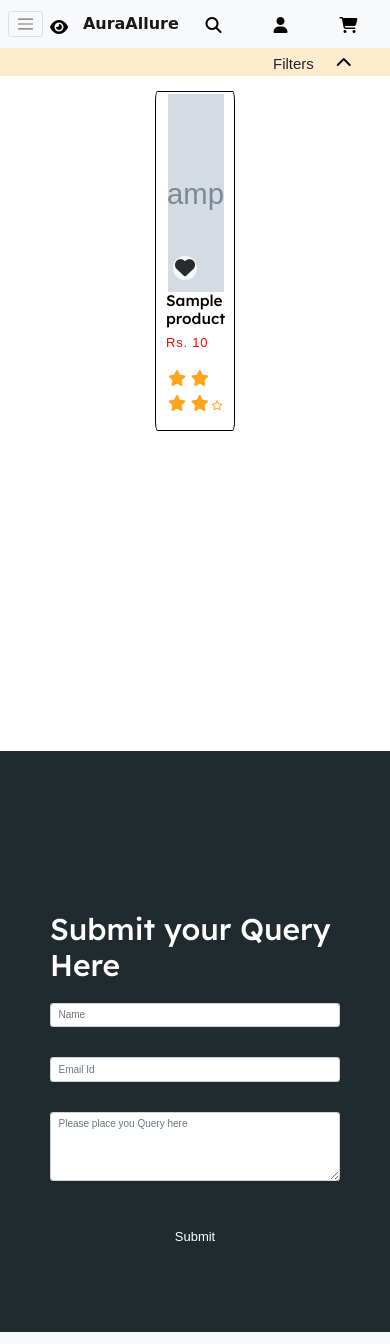
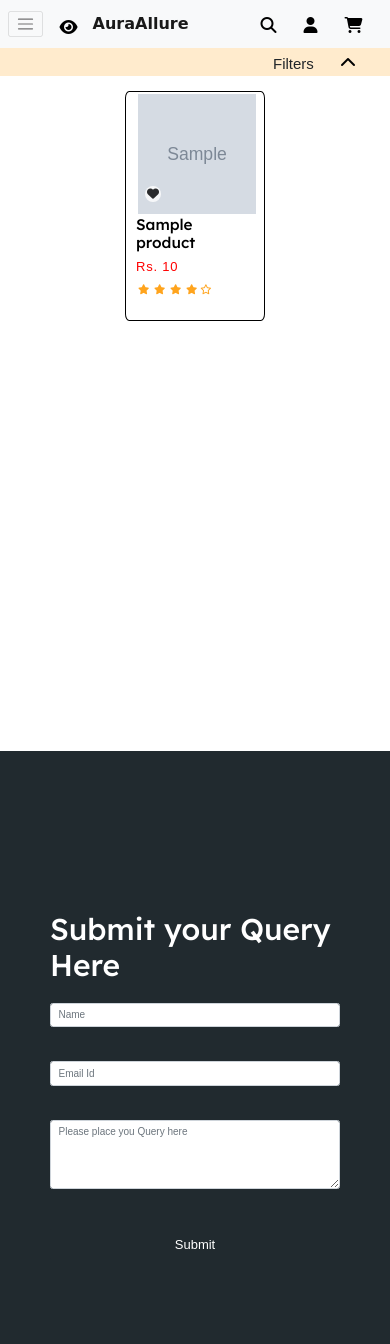
Before and after one commit to manasvi-tech/AuraAllure---Ecommerce, a Node server app: a page that uses templates/partials/card.hbs in a window 390 px wide. Run offline with Node 20, Linux system fonts and the light colour scheme; tables that the repository leaves empty hold one stand-in row (values such as "Sample post"); grey boxes marked "Sample" are stand-in pictures; some libraries are stand-ins or nearby versions; some web fonts are replaced.

Commit message:
mostly responsive

```diff
--- a/public/css/productDetails.css
+++ b/public/css/productDetails.css
@@ -25,6 +25,9 @@ body {
     display: block;
     margin: 0 auto;
 }
+
+
+
 
 .product-info-price{
     color: red;
--- a/public/css/products.css
+++ b/public/css/products.css
@@ -16,7 +16,7 @@
 .filter{
     background-color: blanchedalmond;
     flex: 1;
-    width: 100vh;
+    width: 100%;
     padding: 6.5rem  3rem 0 3rem;
 }
 
@@ -78,24 +78,39 @@ input{
     .filters-shortcut{
         display: block;
     }
-    .filter{
-        display: none;
-    }
-
     .allproducts{
         padding: 1rem 2rem 1rem 2rem;
 
-
+    }
+    .products-page{
+        display: flex;
+        flex-direction: column;
+    }
+    .filter-group .range-inputs{
+        flex-direction: column;
+    }
+    input{
+        margin-bottom: 4px;
+    }
+    .filter{
+        padding: 2rem;
+        display: none;
+    }
+    .show-filter {
+        display: block !important;
     }
 
 }
-
-@media (min-width:768px){
+@media(min-width:768px){
     .filters-shortcut{
         display: none;
     }
 }
 
+.dropdown{
+    background-color: transparent;
+    border: 0;
+}
 .empty{
     height: inherit;
     width: 100%;
--- a/public/css/style.css
+++ b/public/css/style.css
@@ -113,7 +113,14 @@ p{
 .row, .carousel-inner{
     height: fit-content;
     max-height : 55vh
+}
 
+@media(max-width:768px){
+    .row, .carousel-inner{
+        height: fit-content;
+        max-height : 29vh;
+
+    }
 
 }
 
@@ -246,6 +253,12 @@ p{
     #second-footer, #first-footer{
         display: none;
     }
+    .right-nav ul{
+        gap: 0px;
+    }
+    .nav-link{
+        padding: .5rem 0.5rem;
+    }
   }
 
 .top-categories>a{
--- a/src/app.js
+++ b/src/app.js
@@ -150,7 +150,7 @@ app.post('/register', async (req, res) => {
             console.log(token);
             const registered = await registerUser.save();
 
-            res.redirect('/register');
+            res.redirect('/');
 
         }
 
@@ -523,6 +523,7 @@ app.get('/addProductWish/:id', auth, async (req, res) => {
         const user = req.user;
         const itemId = req.params.id;
         // console.log(itemId)
+        console.log("in add produ")
 
         const product = await Product.findOne({ _id: itemId });
 
@@ -730,27 +731,10 @@ app.post('/payment', auth, async (req, res) => {
             city: address.city
         });
 
-        console.log("made");
+        const savedAddress = await registerAddress.save();
 
-        const savedAddress = await registerAddress.save();
-        console.log(savedAddress);
-
-        // async function productWithQuantity(cartItem) {
-        //     let obj = {
-        //         product: await Product.findOne({ _id: cartItem.product }).select('name'),
-        //         quantity: cartItem.quantity
-        //     };
-        //     return obj;
-        // }
-
-        // const cartProducts = await Cart.find({ user: user._id });
-        // const productsWithQuantity = [];
-
-        // for (const cartItem of cartProducts) {
-        //     const product = await productWithQuantity(cartItem);
-        //     productsWithQuantity.push(product);
-        // }
-
+        user.address.push(savedAddress._id);
+        await user.save();
         const cartProducts = await Cart.find({ user: user._id }).populate('product')
 
         const productsWithQuantity = cartProducts.map(cartItem => ({
@@ -801,6 +785,8 @@ app.get('/proceedToPay/:id', auth, async (req, res) => {
             console.log("Done")
         }
 
+        await user.save();
+
         const products = await Product.find().limit(6);
         // console.log(products);
         res.render('index', {
--- a/templates/partials/card.hbs
+++ b/templates/partials/card.hbs
@@ -55,16 +55,38 @@
     }
 
     @media(max-width: 768px) {
-        .img-container img {
-            max-width: 8rem;
-            max-height: 20rem;
+        .img-container {
+            width: 100%;;
+            max-height: 12rem;
             margin: 2px;
+            display: flex;
+            justify-content: center;
+            align-items: center;
+
         }
 
+        .column>h3{
+            font-size: 1.2rem;
+        }
+        .price{
+            margin-bottom: 0;
+        }
         .column {
-            max-width: 8rem;
+            max-width: 14rem;
+            height: 23rem;
+        }
+        .img-container img{
+            overflow: visible;
+        }
+
+        .fa-star{
+            font-size: 1rem;
+        }
+        .fa-heart{
+            font-size: 1.2rem;
         }
     }
+
 </style>
 <div class="column">
     <div class="img-container">
--- a/templates/partials/wishlistCard.hbs
+++ b/templates/partials/wishlistCard.hbs
@@ -5,7 +5,7 @@
         padding-bottom: 1rem;
         padding-right: 1rem;
         border: 1px solid black;
-        border-radius: 3%;
+        border-radius: 3px;
         width: 18rem;
         height: 36rem;
     }
@@ -26,6 +26,7 @@
         /*
         Ensure the image covers the container */
     }
+
     .column>h3 {
         text-transform: uppercase;
     }
@@ -40,31 +41,39 @@
 
     @media(max-width: 768px) {
         .img-container img {
-            max-width: 8rem;
-            max-height: 20rem;
-            margin: 2px;
+            width: 85%;
+            overflow: visible;
         }
 
         .column {
-            max-width: 8rem;
+            max-width: 15rem;
+            max-height: 28rem;
+            padding: 1rem;
+        }
+
+        .img-container {
+            max-height: 16rem;
+            display: flex;
+
+            justify-content: center;
         }
     }
 
-    .wish{
-        font-size:1.1rem;
-        padding:0.3rem 0.7rem;
+    .wish {
+        font-size: 1.1rem;
+        padding: 0.3rem 0.7rem;
     }
-    .content{
+
+    .content {
         min-height: 11rem;
     }
-
 </style>
 
 
 <div class="column">
     <div class="img-container">
         <img src="{{imageUrl}}" alt="Product Image">
-        <i class="fa-solid fa-heart heart-icon" onclick="toggleHeartBackground(event)"></i>
+
     </div>
     {{!-- {{brand}} --}}
     <a href="/productDetails/{{_id}}">
@@ -72,9 +81,11 @@
             <h3 class="limited-heading">{{name}}</h3>
             <p class="price" style="color:red">Rs. {{price}}</p>
         </div>
-        <div class ='remove'>
+        <div class='remove'>
             {{!-- <a href=""><button class=" btn-success wish">Add to Cart</button></a> --}}
-            <a  class="buttona" href="/removeFromWishlist/{{_id}}"><button style="border-radius:8%" class="btn-danger wish">Remove from wishlist</button></a>
+            <a class="buttona" href="/removeFromWishlist/{{_id}}">
+                <button style="border-radius:3px" class="btn-danger wish">Remove from wishlist</button>
+            </a>
         </div>
     </a>
 </div>
--- a/templates/views/checkout.hbs
+++ b/templates/views/checkout.hbs
@@ -42,7 +42,6 @@
             </form>
         </div>
 
-        {{amount}}
 
         <div class="existingAddress">
             {{#if address}}
--- a/templates/views/deleteUserAdmin.hbs
+++ b/templates/views/deleteUserAdmin.hbs
@@ -87,6 +87,6 @@
             <p>User not found.</p>
         {{/if}}
     </div>
-    {{>footer}}
+
 </body>
 </html>
--- a/templates/views/index.hbs
+++ b/templates/views/index.hbs
@@ -6,10 +6,7 @@
 </head>
 
 <body>
-    <div class="welcome">
-        <p>Welcome to AuraAllure, your one-stop beauty destination. Sales and Discounts are live 12 July. Buy your
-            beauty products now!</p>
-    </div>
+
     {{>navbar}}
 
 
--- a/templates/views/products.hbs
+++ b/templates/views/products.hbs
@@ -8,15 +8,19 @@
 
 <body>
     {{>navbar}}
+    {{#if searchedItem}}
     <div class="filters-shortcut" style="width:100vw; padding-left:70vw;background-color:blanchedalmond">
-        <div style="font-size: 1.5rem;">Filters<span style="margin-left:20px"><a><i
-                        class="fa-solid fa-chevron-up"></i></a></span></div>
-        {{!-- <span><a><i class="fa-solid fa-chevron-up"></i></a></span> --}}
+        <div style="font-size: 1.5rem;">Filters
+            <span style="margin-left:20px">
+                <button class="dropdown" onclick="toggleFilter()"><i class="fa-solid fa-chevron-up"></i></button>
+            </span>
+        </div>
     </div>
+    {{/if}}
 
     <div class="products-page">
         {{#if searchedItem}}
-        <div class="filter">
+        <div class="filter" id="filter">
             <form action="/filters/{{searchedItem}}" method="POST">
                 <!-- Product Type Filter -->
                 <div class="filter-group">
@@ -42,7 +46,6 @@
                 <button class="apply" type="submit"> Apply Filters </button>
             </form>
         </div>
-
         {{/if}}
         <div class="allproducts">
             {{#if products.length}}
@@ -67,6 +70,18 @@
     <script src="https://cdn.jsdelivr.net/npm/bootstrap@5.0.2/dist/js/bootstrap.bundle.min.js"
         integrity="sha384-MrcW6ZMFYlzcLA8Nl+NtUVF0sA7MsXsP1UyJoMp4YLEuNSfAP+JcXn/tWtIaxVXM"
         crossorigin="anonymous"></script>
+
+    <script>
+        function toggleFilter() {
+            var filter = document.getElementById("filter");
+            if (filter.classList.contains("show-filter")) {
+                filter.classList.remove("show-filter");
+            } else {
+                filter.classList.add("show-filter");
+            }
+        }
+    </script>
+
 </body>
 
 </html>
--- a/templates/views/register.hbs
+++ b/templates/views/register.hbs
@@ -33,7 +33,7 @@
         <div class="register-page">
             <h1>Create Account</h1>
 
-            <form class="rform" action="/register" method="post">
+            <form class="rform" action="/register" method="POST">
                 <hr>
                 <label for="fistname"><b>First Name</b></label>
                 <input type="text" placeholder="Enter First Name" name="firstname" id="firstname" required>
--- a/templates/views/wishlist.hbs
+++ b/templates/views/wishlist.hbs
@@ -8,10 +8,6 @@
 
 <body>
     {{>navbar}}
-    <div class="filters-shortcut" style="width:100vw; padding-left:70vw;background-color:blanchedalmond">
-        <div style="font-size: 1.5rem;">Filters<span style="margin-left:20px"><a><i class="fa-solid fa-chevron-up"></i></a></span></div>
-        {{!-- <span><a><i class="fa-solid fa-chevron-up"></i></a></span> --}}
-    </div>
     <div class="products-page">
 
         <div class="allproducts" style=" display:flex; flex-wrap:wrap;justify-content: left;">
```
Also changed, not shown: public/css/account.css (+20 -0 lines), public/css/cart.css (+50 -1 lines), templates/views/cart.hbs (+6 -2 lines), templates/views/orderHistory.hbs (+32 -2 lines), templates/views/productDetails.hbs (+17 -16 lines), public/images/indexcar2.png, public/images/indexcar3.png. Lines whose indentation alone changed are shown as unchanged.
